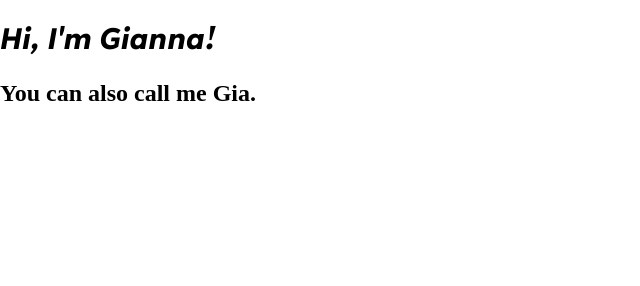
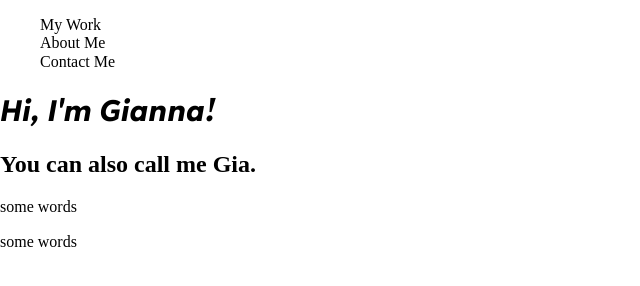
Before and after one commit to gianggu/gianggu.github.com, a plain HTML site: page about-me.html in a window 1280 px wide. Shown: the whole page, without its empty margins (0-640 px from the left). Drawn offline with nearby package versions, Linux system fonts and the light colour scheme.

Commit message:
added more html to my pages

```diff
--- a/about-me.html
+++ b/about-me.html
@@ -8,9 +8,43 @@
     <link href="styles.css" rel="stylesheet">
 </head>
 <body>
-    <header id="header-text">
+
+    <nav class="nav">
+        <ul>
+            <li class="nav-item">
+                <a href="index.html" class="nav-link">My Work</a>
+            </li>
+
+            <li class="nav-item">
+                <a href="about-me.html" class="nav-link">About Me</a>
+            </li>
+
+            <li class="nav-item">
+                <a href="contact.html" class="nav-link">Contact Me</a>
+            </li>
+        </ul>
+
+        <!-- Close Button -->
+        <div class="nav-close">
+            <i class="ri-close-large-fill"></i>
+        </div>
+        <!-- Toggle Button -->
+        <div class="nav-toggle">
+            <i class="ri-menu-line"></i>
+        </div>
+    </nav>
+
+    <header id="about-header">
         <h1>Hi, I'm Gianna!</h1>
         <h2>You can also call me Gia.</h2>
     </header>
+
+    <section class="about-me" id="my_hobbies">
+        <p>some words</p>
+    </section>
+
+    <section class="about-me" id="my_goals">
+        <p>some words</p>
+    </section>
 </body>
 </html>
--- a/styles.css
+++ b/styles.css
@@ -23,6 +23,16 @@ body #front-page {
     margin: 0;
 }
 
+.nav ul {
+    list-style-type: none;
+    text-decoration-style: none;
+}
+
+.nav li a {
+    text-decoration: none;
+    color:black;
+}
+
 #special-header h1 {
     margin: 0;
     padding: 0;
```
Also changed, not shown: contact.html (+36 -0 lines), index.html (+13 -13 lines).
